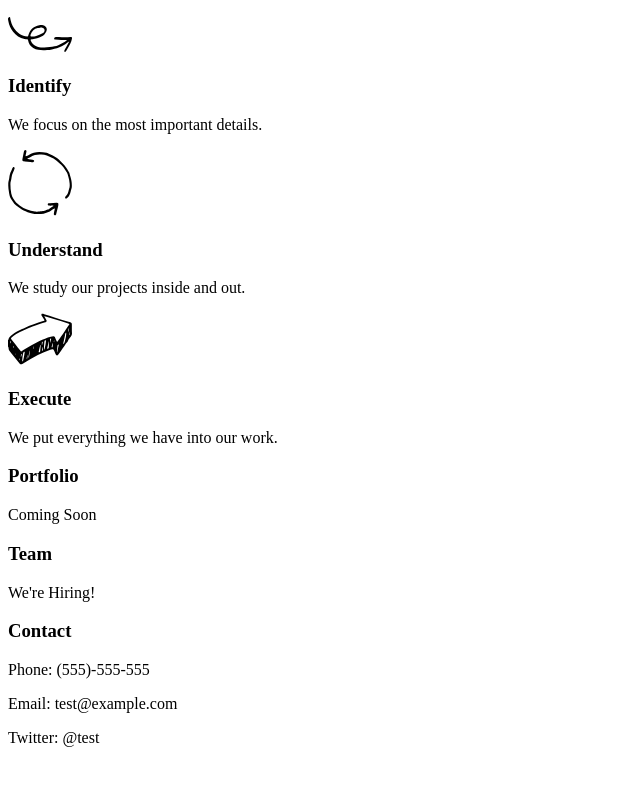
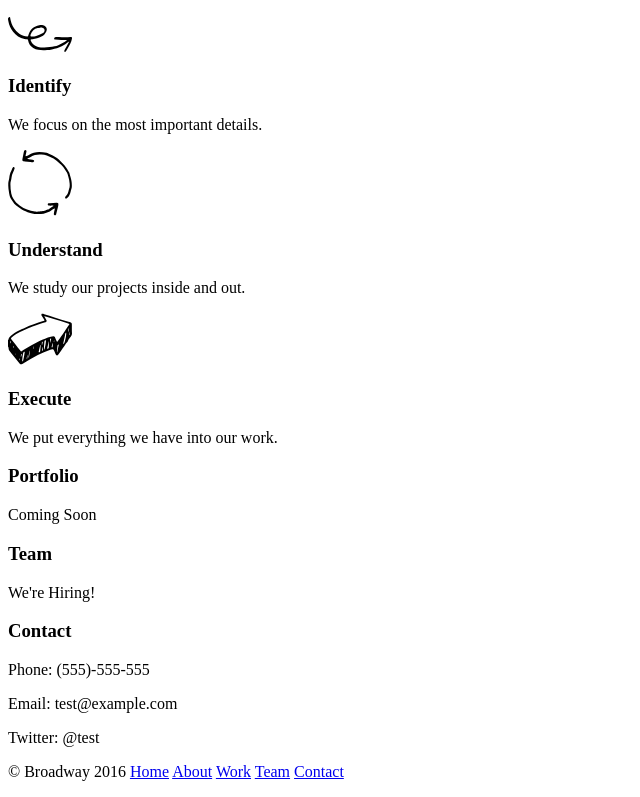
Before and after one commit to Lapedra/Broadway, a plain HTML site: page index.html in a window 1280 px wide. Shown: the part 337-1134 px from the top of the page, without its empty margins (0-640 px from the left). Before the commit the page ends 1100 px from the top, so only its background shows below. Drawn offline with Linux system fonts and the light colour scheme.

Commit message:
Added Footer Section

```diff
--- a/index.html
+++ b/index.html
@@ -53,5 +53,10 @@
   <p>Twitter: @test</p>
 </div>
 
+<!--Footer Section-->
+<div class="Footer"
+  <p>&copy; Broadway 2016 <a href="#">Home</a> <a href="#">About</a> <a href="#">Work</a> <a href="#">Team</a> <a href="#">Contact</a></p>
+</div>
+
   </body>
 </html>
```
